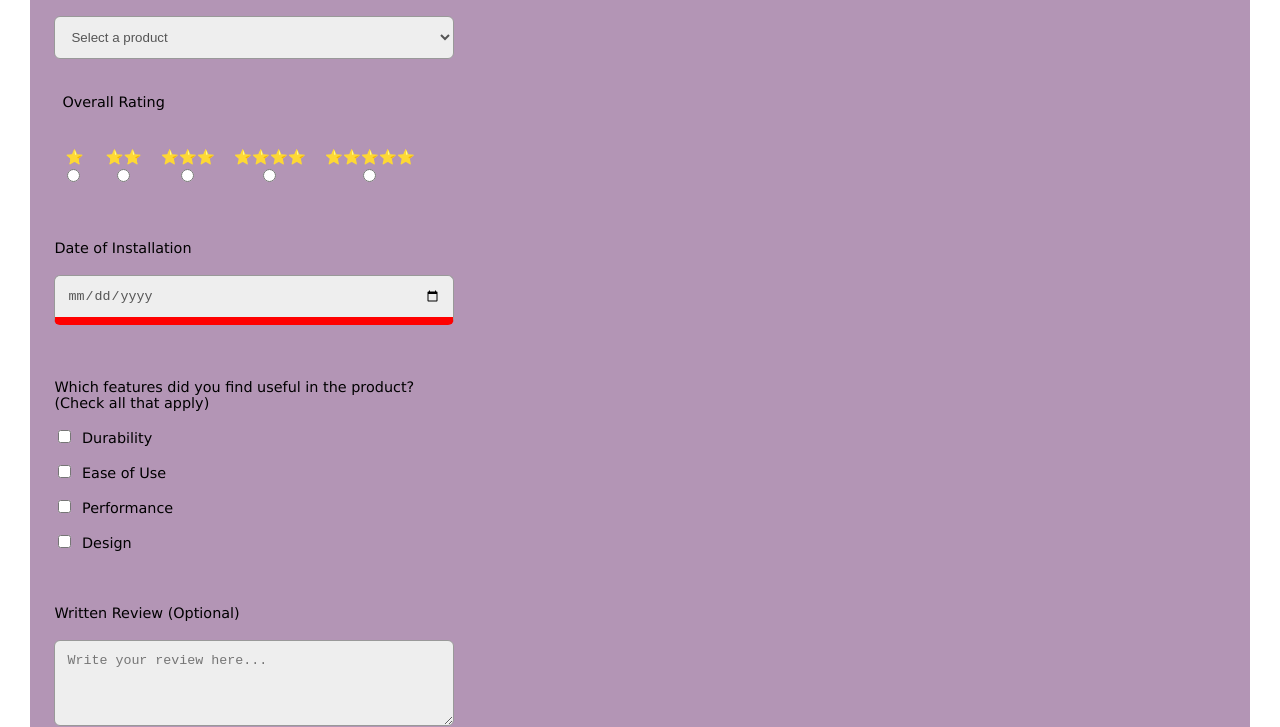
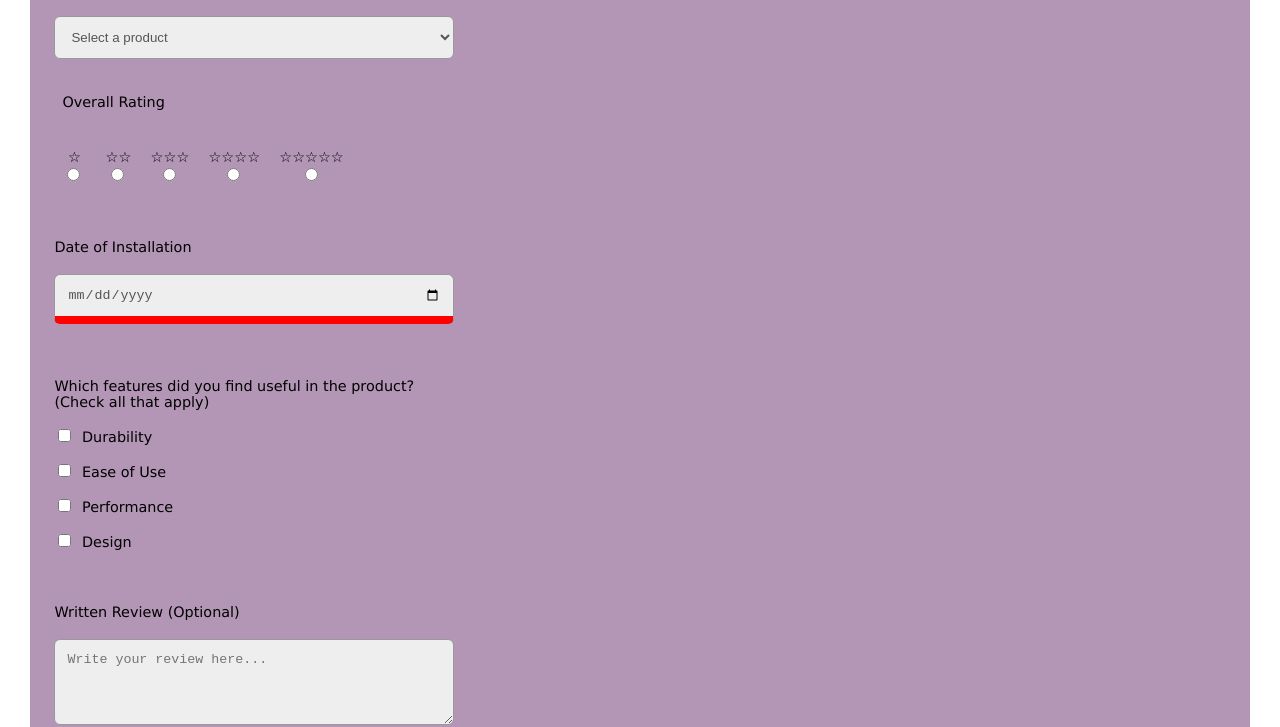
Before and after one commit to JKs162426/wdd131, a plain HTML site: page form.html in a window 1280 px wide. Shown: the part 99-826 px from the top of the page. Drawn offline with Linux system fonts and the light colour scheme.

Commit message:
W05 Product Review Form

```diff
--- a/form.html
+++ b/form.html
@@ -18,7 +18,7 @@
         <form action="review.html" method="get" class="review-form">
             <label>Product Name:</label>
             <br>
-            <select name="product" id="product">
+            <select name="product" id="product" required>
                 <option disabled selected>Select a product</option>
             </select>
             <br>
@@ -28,23 +28,23 @@
                 <br>
                 <div class="rating-options">
                     <div class="rating-option">
-                        <label for="rating1">⭐️</label>
-                        <input type="radio" id="rating1" name="rating">
+                        <label for="rating1">☆</label>
+                        <input type="radio" id="rating1" name="rating" requiered>
                     </div>
                     <div class="rating-option">
-                        <label for="rating2">⭐️⭐️</label>
+                        <label for="rating2">☆☆</label>
                         <input type="radio" id="rating2" name="rating">
                     </div>
                     <div class="rating-option">
-                        <label for="rating3">⭐️⭐️⭐️</label>
+                        <label for="rating3">☆☆☆</label>
                         <input type="radio" id="rating3" name="rating">
                     </div>
                     <div class="rating-option">
-                        <label for="rating4">⭐️⭐️⭐️⭐️</label>
+                        <label for="rating4">☆☆☆☆</label>
                         <input type="radio" id="rating4" name="rating">
                     </div>
                     <div class="rating-option">
-                        <label for="rating5">⭐️⭐️⭐️⭐️⭐️</label>
+                        <label for="rating5">☆☆☆☆☆</label>
                         <input type="radio" id="rating5" name="rating">
                     </div>
                 </div>
@@ -74,7 +74,7 @@
             <input type="text" id="reviewer-name" name="reviewer-name" placeholder="Enter your name">
             <br>
 
-            <button type="submit">Post Review</button>
+            <button type="submit" value="Submit Review">Post Review</button>
         </form>
     </main>
     <footer>
```
